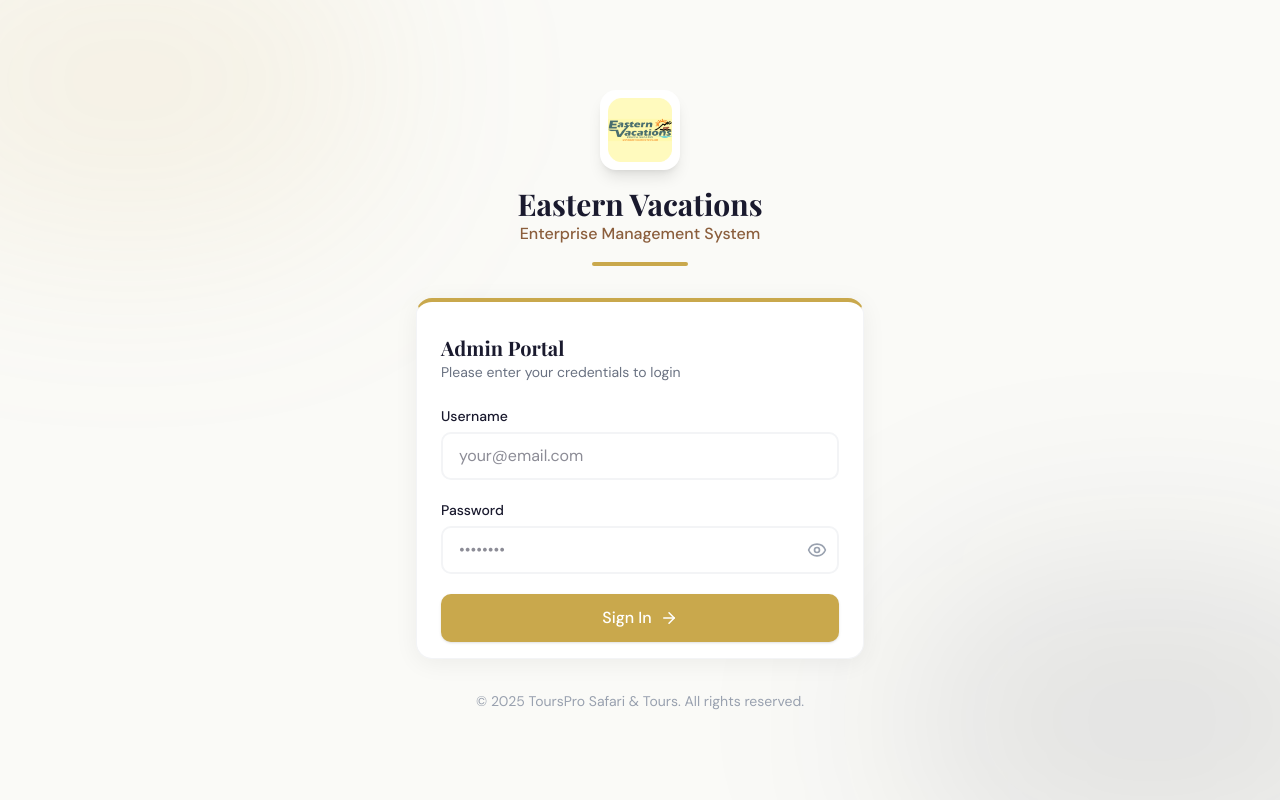
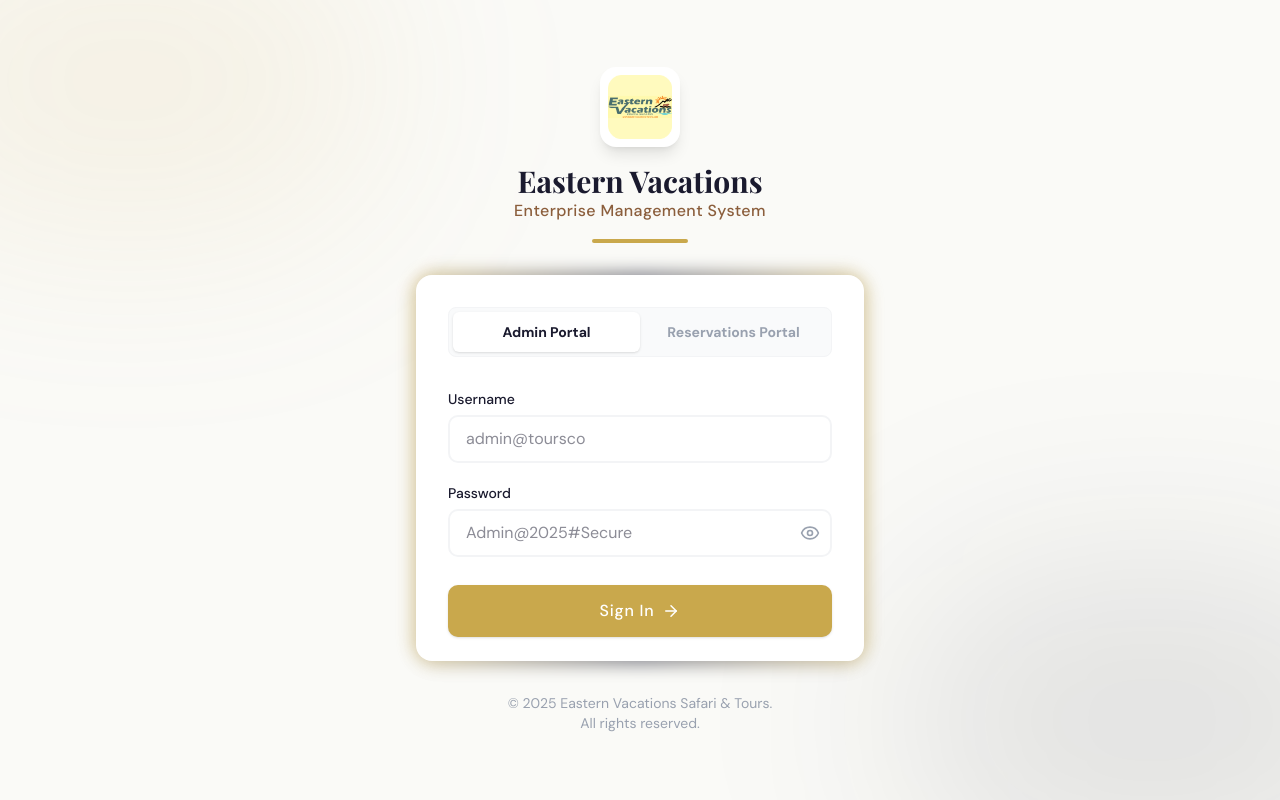
Before and after one commit to Manukyalo/Axelo-software, a React (Vite) app: page /admin/login in a window 1280 px wide. Built offline with nearby package versions, Linux system fonts and the light colour scheme; a web font is replaced by a local one.

Commit message:
style: implement glowing tabbed login UI with split roles

```diff
--- a/src/pages/auth/Login.jsx
+++ b/src/pages/auth/Login.jsx
@@ -7,47 +7,18 @@
 import { useNavigate } from 'react-router-dom';
 import toast from 'react-hot-toast';
 
-const LoginLayout = ({ children, role }) => (
-  <div className="min-h-screen flex items-center justify-center bg-safari-bg dark:bg-dark-bg p-4 relative overflow-hidden">
-    {/* Bokeh Background Effect */}
-    <div className="absolute top-[-10%] left-[-10%] w-[40%] h-[40%] bg-safari-gold/10 rounded-full blur-[100px]" />
-    <div className="absolute bottom-[-10%] right-[-10%] w-[40%] h-[40%] bg-safari-primary/10 rounded-full blur-[100px]" />
-
-    <div className="w-full max-w-md animate-fade-in relative z-10">
-      <div className="text-center mb-8">
-        <div className="inline-flex items-center justify-center w-20 h-20 bg-white dark:bg-dark-card rounded-2xl mb-4 shadow-lg overflow-hidden p-2">
-          <img src="/logo.png" alt="Eastern Vacations" className="w-full h-full object-contain" />
-        </div>
-        <h1 className="text-3xl font-playfair font-bold text-safari-primary dark:text-dark-text">Eastern Vacations</h1>
-        <p className="text-safari-earthy dark:text-safari-gold/60 font-medium">Enterprise Management System</p>
-        <div className="w-24 h-1 bg-safari-gold mx-auto mt-4 rounded-full" />
-      </div>
-
-      <Card className="border-t-4 border-t-safari-gold">
-        <CardContent className="pt-8">
-          <div className="mb-6">
-            <h2 className="text-xl font-playfair font-bold text-safari-primary dark:text-dark-text">
-              {role === 'admin' ? 'Admin Portal' : 'Reservations Portal'}
-            </h2>
-            <p className="text-sm text-gray-500 dark:text-gray-400">Please enter your credentials to login</p>
-          </div>
-          {children}
-        </CardContent>
-      </Card>
-
-      <p className="text-center mt-8 text-sm text-gray-400 font-dm-sans">
-        &copy; 2025 ToursPro Safari & Tours. All rights reserved.
-      </p>
-    </div>
-  </div>
-);
-
-const LoginForm = ({ role }) => {
+const UnifiedLogin = ({ initialRole }) => {
+  const [role, setRole] = React.useState(initialRole || 'admin');
   const [username, setUsername] = React.useState('');
   const [password, setPassword] = React.useState('');
   const [isLoading, setIsLoading] = React.useState(false);
   const { login } = useAuth();
   const navigate = useNavigate();
+
+  React.useEffect(() => {
+     setUsername('');
+     setPassword('');
+  }, [role]);
 
   const handleSubmit = async (e) => {
     e.preventDefault();
@@ -64,10 +35,47 @@
   };
 
   return (
+    <div className="min-h-screen flex items-center justify-center bg-safari-bg dark:bg-dark-bg p-4 relative overflow-hidden">
+      {/* Bokeh Background Effect */}
+      <div className="absolute top-[-10%] left-[-10%] w-[40%] h-[40%] bg-safari-gold/10 rounded-full blur-[100px]" />
+      <div className="absolute bottom-[-10%] right-[-10%] w-[40%] h-[40%] bg-safari-primary/10 rounded-full blur-[100px]" />
+
+      <div className="w-full max-w-md animate-fade-in relative z-10">
+        <div className="text-center mb-8">
+          <div className="inline-flex items-center justify-center w-20 h-20 bg-white dark:bg-dark-card rounded-2xl mb-4 shadow-lg overflow-hidden p-2">
+            <img src="/logo.png" alt="Eastern Vacations" className="w-full h-full object-contain" />
+          </div>
+          <h1 className="text-3xl font-playfair font-bold text-safari-primary dark:text-dark-text">Eastern Vacations</h1>
+          <p className="text-safari-earthy dark:text-safari-gold/60 font-medium tracking-wide">Enterprise Management System</p>
+          <div className="w-24 h-1 bg-safari-gold mx-auto mt-4 rounded-full" />
+        </div>
+
+        <div className="relative group mt-6">
+          {/* Glowing Animated Border Trick */}
+          <div className="absolute -inset-1 bg-gradient-to-r from-safari-gold via-safari-primary to-safari-gold rounded-[24px] blur opacity-40 group-hover:opacity-100 transition duration-1000 group-hover:duration-300 animate-pulse"></div>
+
+          <Card className="relative bg-white dark:bg-dark-card border-none rounded-2xl shadow-2xl p-2 z-10 m-0">
+            <CardContent className="pt-6">
+
+              <div className="flex p-1 mb-8 bg-gray-50 dark:bg-dark-bg rounded-lg border border-gray-100 dark:border-dark-border">
+                  <button
+                     type="button"
+                     onClick={() => setRole('admin')}
+                     className={`flex-1 py-2.5 text-sm font-bold rounded-md transition-all ${role === 'admin' ? 'bg-white dark:bg-dark-surface shadow-sm text-safari-primary dark:text-safari-gold' : 'text-gray-400 hover:text-gray-600'}`}>
+                     Admin Portal
+                  </button>
+                  <button
+                     type="button"
+                     onClick={() => setRole('res_agent')}
+                     className={`flex-1 py-2.5 text-sm font-bold rounded-md transition-all ${role === 'res_agent' ? 'bg-white dark:bg-dark-surface shadow-sm text-safari-primary dark:text-safari-gold' : 'text-gray-400 hover:text-gray-600'}`}>
+                     Reservations Portal
+                  </button>
+              </div>
+
               <form onSubmit={handleSubmit} className="space-y-5">
                 <Input
                   label="Username"
-        placeholder="your@email.com"
+                  placeholder={role === 'admin' ? "admin@toursco" : "reservations@toursco"}
                   value={username}
                   onChange={(e) => setUsername(e.target.value)}
                   required
@@ -75,34 +83,34 @@
                 <Input
                   label="Password"
                   type="password"
-        placeholder="••••••••"
+                  placeholder={role === 'admin' ? "Admin@2025#Secure" : "Res@2025#Secure"}
                   value={password}
                   onChange={(e) => setPassword(e.target.value)}
                   required
                 />
                 <Button
                   type="submit"
-        className="w-full py-3"
+                  className="w-full py-3.5 mt-2 font-bold tracking-wider"
                   disabled={isLoading}
                 >
                   {isLoading ? 'Authenticating...' : (
-          <span className="flex items-center gap-2">
+                    <span className="flex items-center justify-center gap-2">
                       Sign In <ArrowRight size={18} />
                     </span>
                   )}
                 </Button>
               </form>
+            </CardContent>
+          </Card>
+        </div>
+
+        <p className="text-center mt-8 text-sm text-gray-400 font-dm-sans">
+          &copy; 2025 Eastern Vacations Safari & Tours.<br/>All rights reserved.
+        </p>
+      </div>
+    </div>
   );
 };
 
-export const AdminLogin = () => (
-  <LoginLayout role="admin">
-    <LoginForm role="admin" />
-  </LoginLayout>
-);
-
-export const ReservationsLogin = () => (
-  <LoginLayout role="res_agent">
-    <LoginForm role="res_agent" />
-  </LoginLayout>
-);
+export const AdminLogin = () => <UnifiedLogin initialRole="admin" />;
+export const ReservationsLogin = () => <UnifiedLogin initialRole="res_agent" />;
```
Lines whose indentation alone changed are shown as unchanged.
